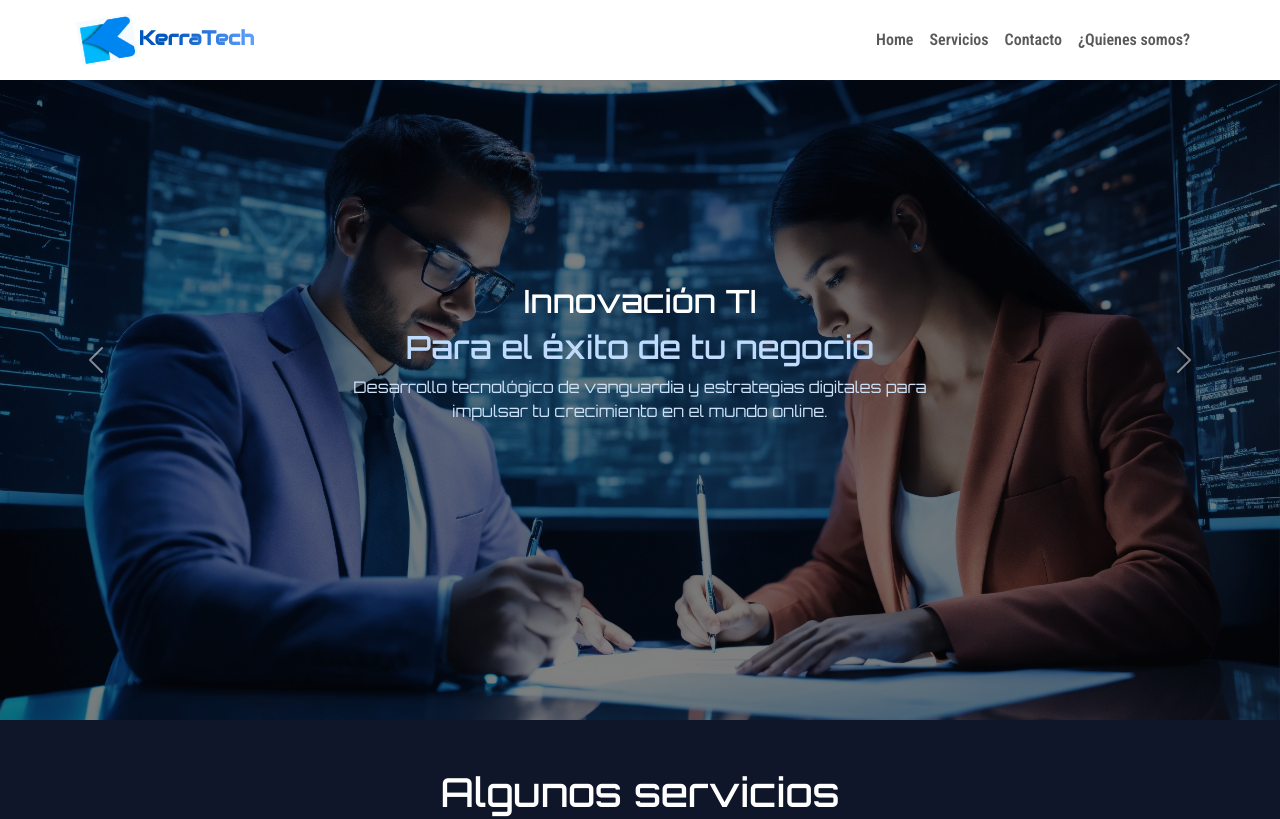
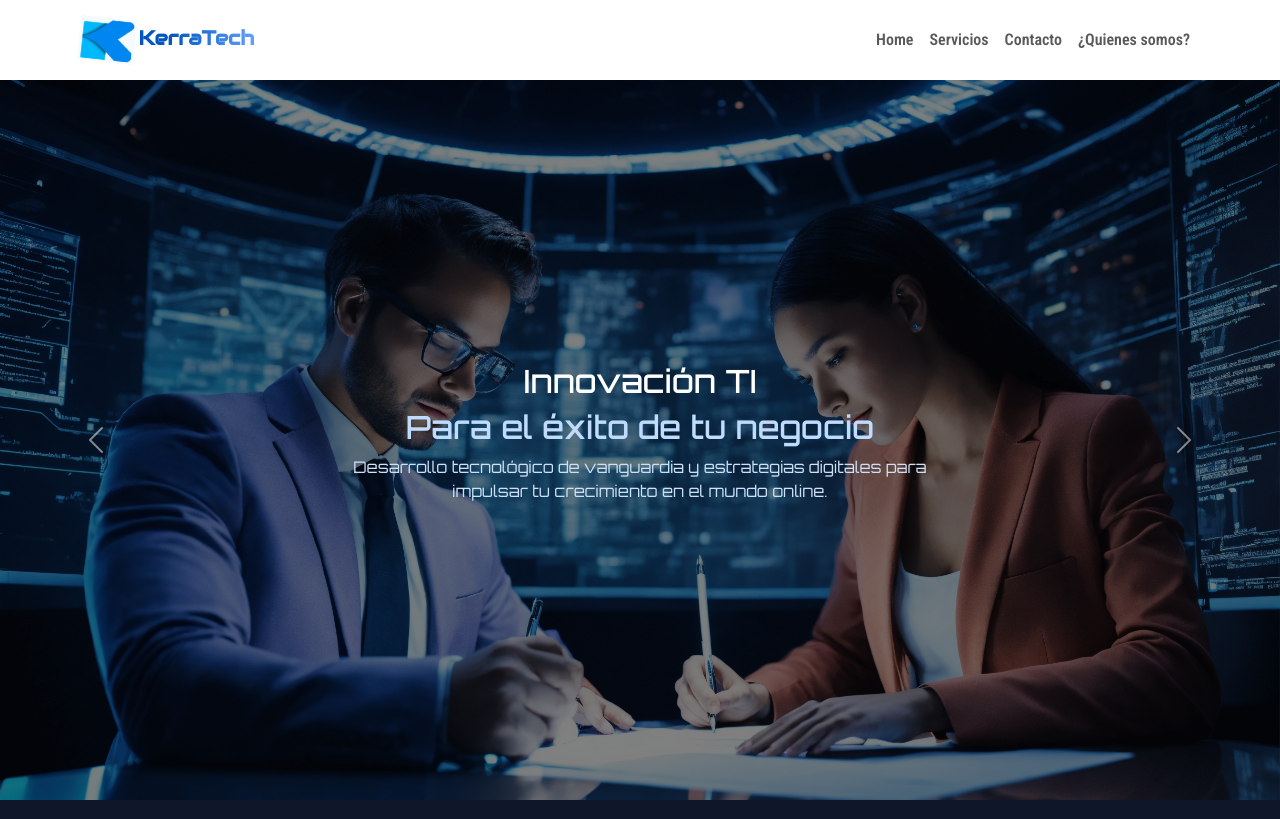
Before and after one commit to xRodrigo90x/kerra_tech, a Vue app in the folder frontend/: page / in a window 1280 px wide. Shown: the top 819 px of the page. Built offline with nearby package versions, Linux system fonts and the light colour scheme.

Commit message:
arreglo navbar

```diff
--- a/frontend/src/components/Carousel.vue
+++ b/frontend/src/components/Carousel.vue
@@ -1,6 +1,7 @@
 <template>
     <div id="carouselExampleAutoplaying" class="carousel slide" data-bs-ride="carousel" data-bs-interval="8000">
         <div class="carousel-inner">
+
             <div class="carousel-item active">
                 <img src="../../public/carrusel1.webp" class="d-block" alt="gente hablando">
                 <div class="carousel__text">
@@ -11,6 +12,7 @@
                 </div>
 
             </div>
+
             <div class="carousel-item">
                 <img src="../../public/carrusel2.webp" class="d-block" alt="gente trabajando">
                 <div class="carousel__text">
@@ -20,6 +22,7 @@
                         necesidades para que tu negocio destaque en línea.</p>
                 </div>
             </div>
+
             <div class="carousel-item">
                 <img src="../../public/carrusel3.png" class="d-block " alt="mano con celular">
                 <div class="carousel__text">
@@ -29,6 +32,7 @@
                         reduciendo costos y mejorando la eficiencia.</p>
                 </div>
             </div>
+
         </div>
         <button class="carousel-control-prev" type="button" data-bs-target="#carouselExampleAutoplaying"
             data-bs-slide="prev">
--- a/frontend/src/components/NavBar.vue
+++ b/frontend/src/components/NavBar.vue
@@ -1,12 +1,28 @@
 <script setup>
 import { RouterLink } from 'vue-router';
+import { ref, onMounted, onUnmounted } from 'vue';
+
+const opacidad = ref(false);
+
+const actualizarOpacidad = () => {
+  opacidad.value = window.scrollY > 60;
+};
+
+onMounted(() => {
+  window.addEventListener('scroll', actualizarOpacidad);
+});
+onUnmounted(() => {
+  window.removeEventListener('scroll', actualizarOpacidad);
+});
+
 </script>
 
 <template>
 
-  <nav class="navbar navbar-expand-lg fixed-top">
+  <nav class="navbar navbar-expand-lg" :class="{ opacity: opacidad }" @mouseover="opacidad = false"
+  @mouseleave="opacidad = true">
     <div class="container">
-      <RouterLink to="/" class="navbar-brand" href="#">
+      <RouterLink to="/" class="navbar-brand">
         <img src="../../public/logo-kerratech.png" alt="icono KerraTech" width="36" height="30" id="logo">
         KerraTech
       </RouterLink>
@@ -43,6 +59,10 @@ nav {
   font-family: Roboto Condensed, serif;
   font-weight: 600;
   width: 100%;
+  transition: .5s ease-in-out;
+  position: sticky;
+  top: 0;
+  z-index: 1000;
 }
 
 .collapse {
@@ -50,15 +70,22 @@ nav {
 
 }
 
+.opacity {
+  background-color: rgba(255, 255, 255, 0.7);
+  backdrop-filter: blur(2px);
+}
+
 .collapse.show .navbar-nav .nav-item {
-  background-color: #0f1629;
+  background-color: #000000b5;
   border-radius: 5px;
   margin: 5px 0;
   padding: 5px;
 }
+
 .collapse.show .navbar-nav .nav-item .nav-link {
   color: white !important;
 }
+
 .navbar-brand {
   font-family: "Audiowide", serif;
   background: rgb(1, 87, 189);
```
